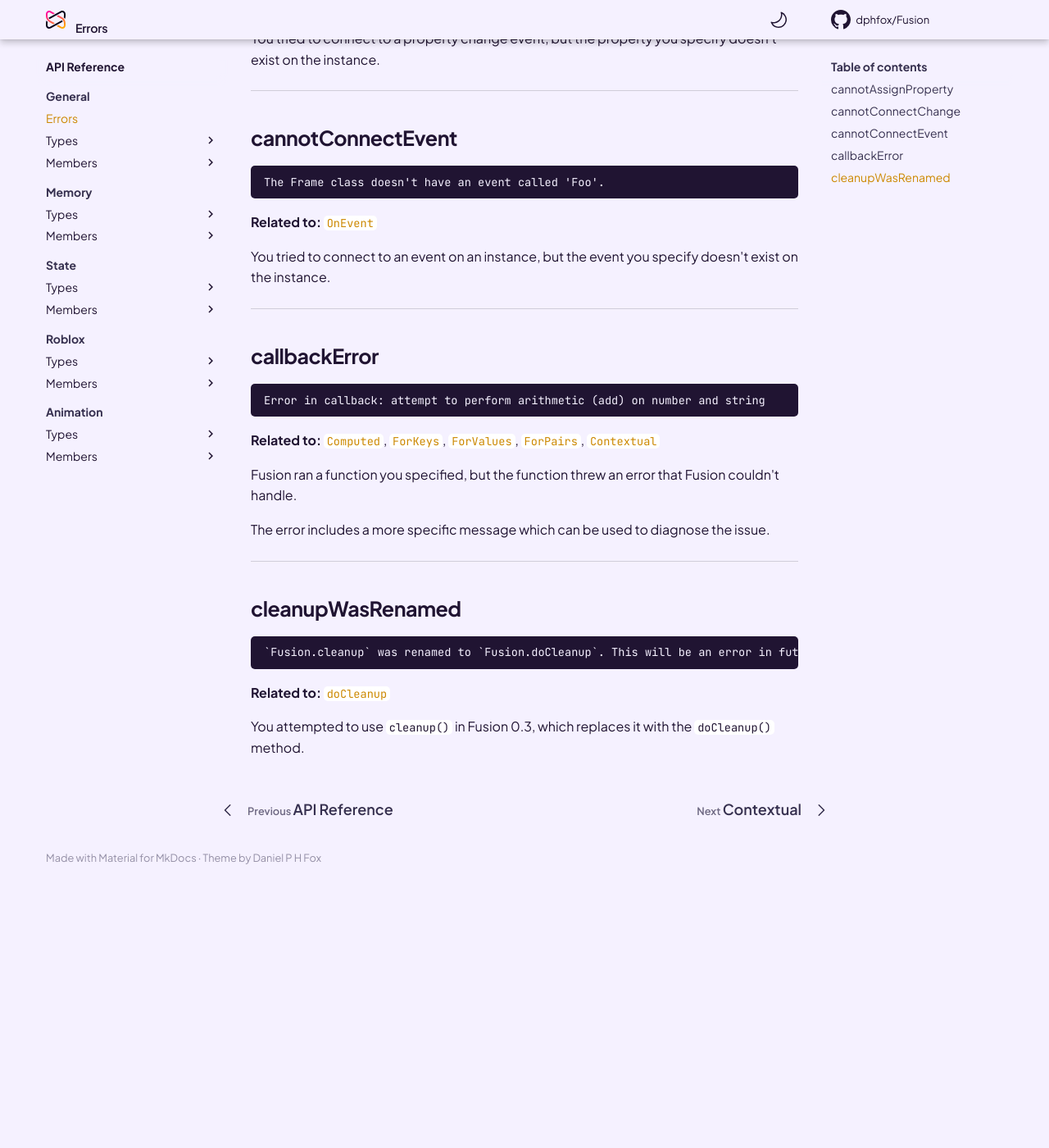
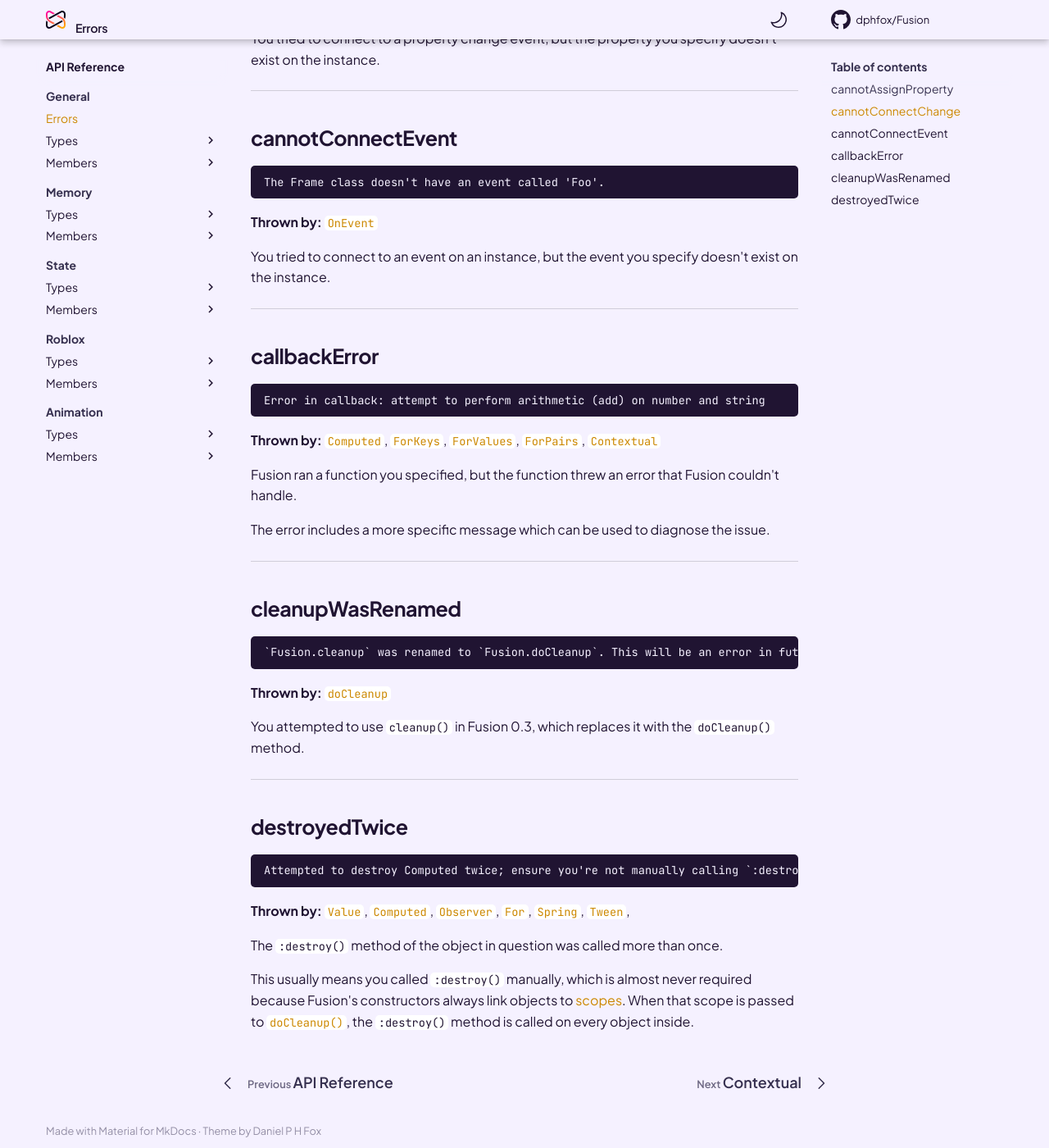
Before and after one commit to dphfox/Fusion, an MkDocs documentation site: the page built from docs/api-reference/general/errors.md, in a window 1280 px wide and 1400 px high, scrolled down 1055 px. Shown: the whole window at 82% size. Built offline with MkDocs 1.6.1 and Material for MkDocs 9.7.7, drawn with Linux system fonts in a browser that asks for light colours; comment, search, counter and statistics services are not loaded; the version menu is left out; before the commit the page ends 2123 px from its top, so only the background shows below that; some of the changed text lies outside the part shown.

Commit message:
destroyedTwice error

````diff
--- a/docs/api-reference/general/errors.md
+++ b/docs/api-reference/general/errors.md
@@ -33,7 +33,7 @@ the details for you.
 The class type 'Foo' has no assignable property 'Bar'.
 ```
 
-**Related to:**
+**Thrown by:**
 [`New`](../../instances/members/new),
 [`Hydrate`](../../instances/members/hydrate)
 
@@ -57,7 +57,7 @@ it's locked by Roblox to prevent edits.
 The Frame class doesn't have a property called 'Foo'.
 ```
 
-**Related to:**
+**Thrown by:**
 [`OnChange`](../../instances/members/onchange)
 
 You tried to connect to a property change event, but the property you specify
@@ -74,7 +74,7 @@ doesn't exist on the instance.
 The Frame class doesn't have an event called 'Foo'.
 ```
 
-**Related to:**
+**Thrown by:**
 [`OnEvent`](../../instances/members/onevent)
 
 You tried to connect to an event on an instance, but the event you specify
@@ -91,7 +91,7 @@ doesn't exist on the instance.
 Error in callback: attempt to perform arithmetic (add) on number and string
 ```
 
-**Related to:**
+**Thrown by:**
 [`Computed`](../../state/members/computed),
 [`ForKeys`](../../state/members/forkeys),
 [`ForValues`](../../state/members/forvalues),
@@ -115,9 +115,36 @@ issue.
 `Fusion.cleanup` was renamed to `Fusion.doCleanup`. This will be an error in future versions of Fusion.
 ```
 
-**Related to:**
-[`doCleanup`](../../memory/members/doCleanup)
+**Thrown by:**
+[`doCleanup`](../../memory/members/docleanup)
 
 You attempted to use `cleanup()` in Fusion 0.3, which replaces it with the
 `doCleanup()` method.
 </div>
+
+-----
+
+<div class="fusiondoc-error-api-section" markdown>
+
+## destroyedTwice
+
+```
+Attempted to destroy Computed twice; ensure you're not manually calling `:destroy()` while using scopes. See discussion #292 on GitHub for advice.
+```
+
+**Thrown by:**
+[`Value`](../../state/members/value),
+[`Computed`](../../state/members/computed),
+[`Observer`](../../state/members/observer),
+[`For`](../../state/members/for),
+[`Spring`](../../animation/members/spring),
+[`Tween`](../../animation/members/tween),
+
+The `:destroy()` method of the object in question was called more than once.
+
+This usually means you called `:destroy()` manually, which is almost never
+required because Fusion's constructors always link objects to
+[scopes](../../../tutorials/fundamentals/scopes). When that scope is passed to
+[`doCleanup()`](../../memory/members/docleanup), the `:destroy()` method is
+called on every object inside.
+</div>
````
